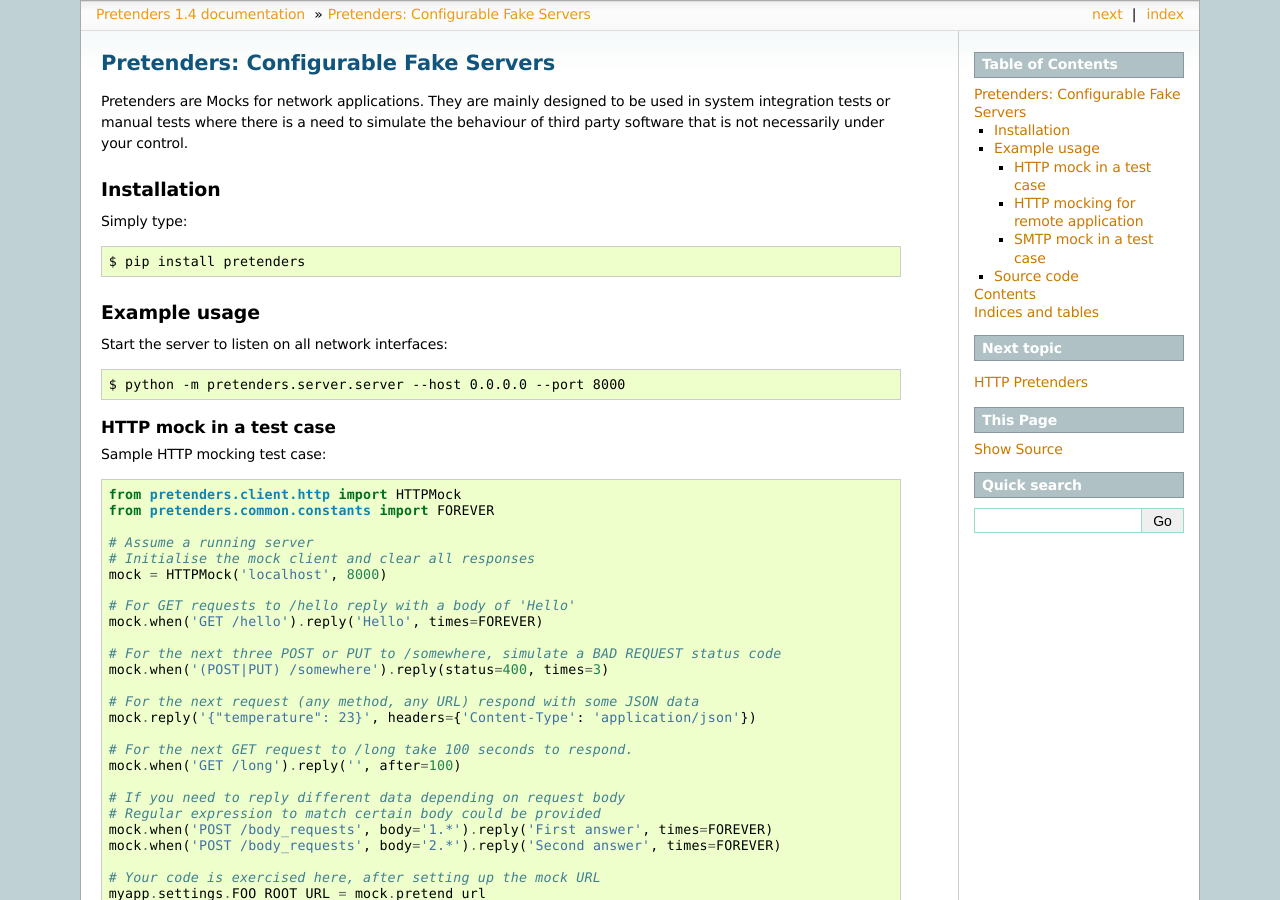
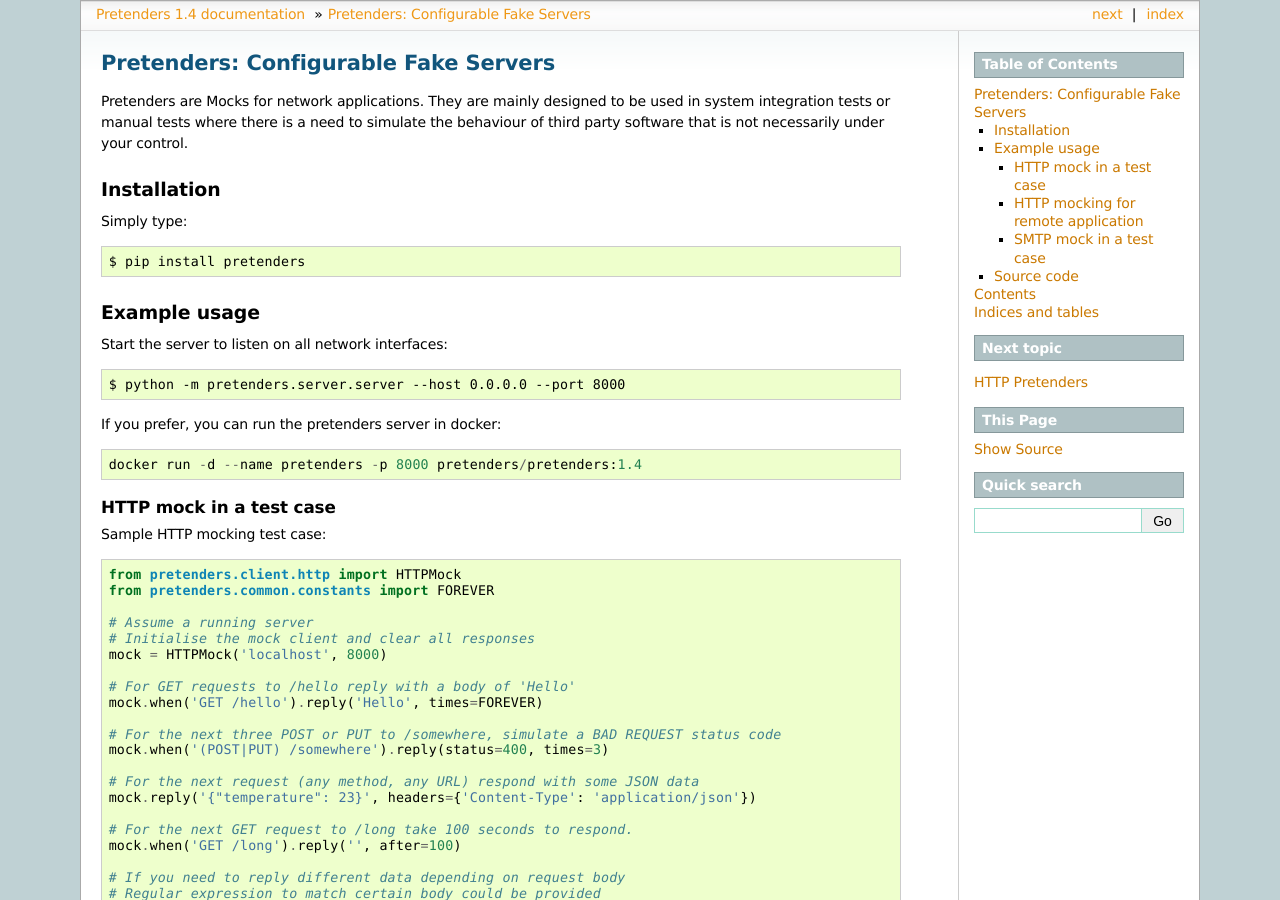
Before and after one commit to pretenders/pretenders, a Sphinx documentation site: the page built from docs/index.rst, in a window 1280 px wide and 900 px high. Built offline with Sphinx 7.4.7, drawn with Linux system fonts in a browser that asks for light colours.

Commit message:
Add info about running on docker

```diff
--- a/docs/index.rst
+++ b/docs/index.rst
@@ -24,6 +24,12 @@
 Start the server to listen on all network interfaces::
 
     $ python -m pretenders.server.server --host 0.0.0.0 --port 8000
+
+
+If you prefer, you can run the pretenders server in docker::
+
+    docker run -d --name pretenders -p 8000 pretenders/pretenders:1.4
+
 
 HTTP mock in a test case
 ~~~~~~~~~~~~~~~~~~~~~~~~
```
Also changed, not shown: README.rst (+8 -0 lines).
